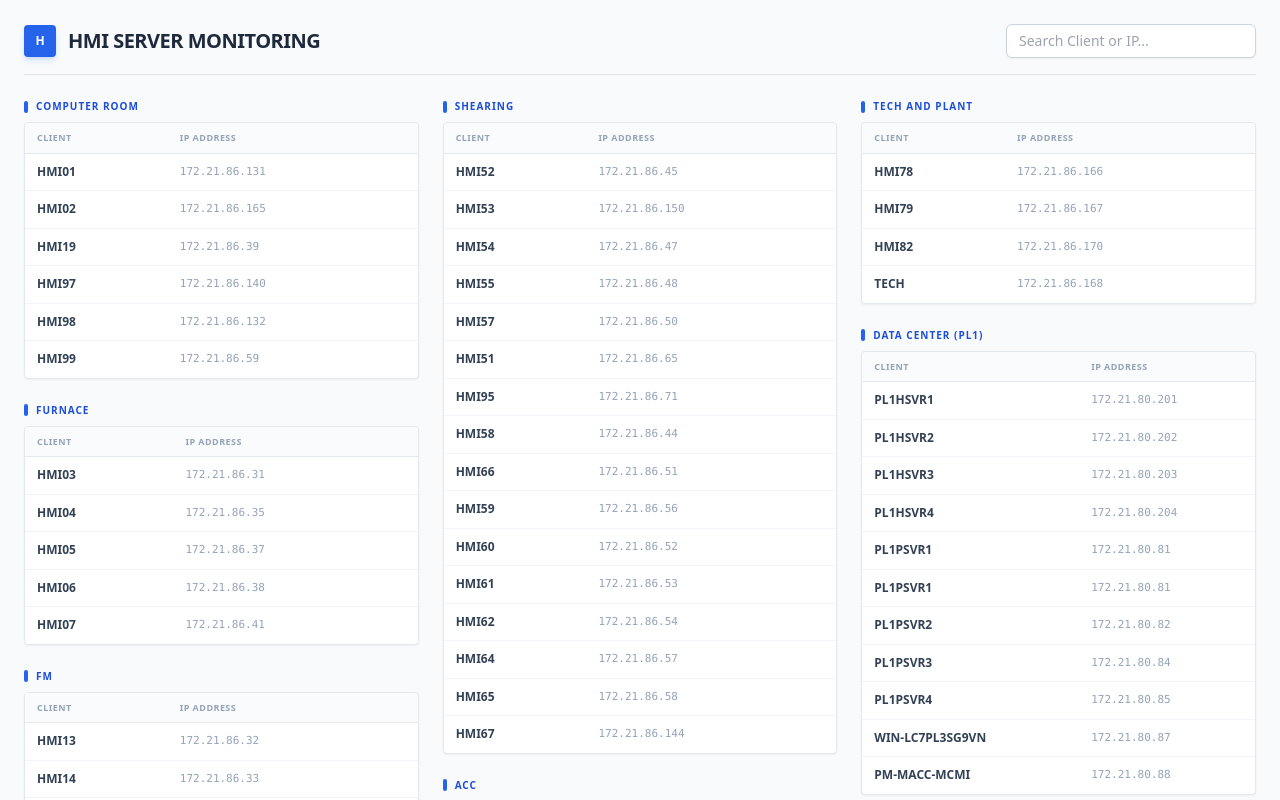
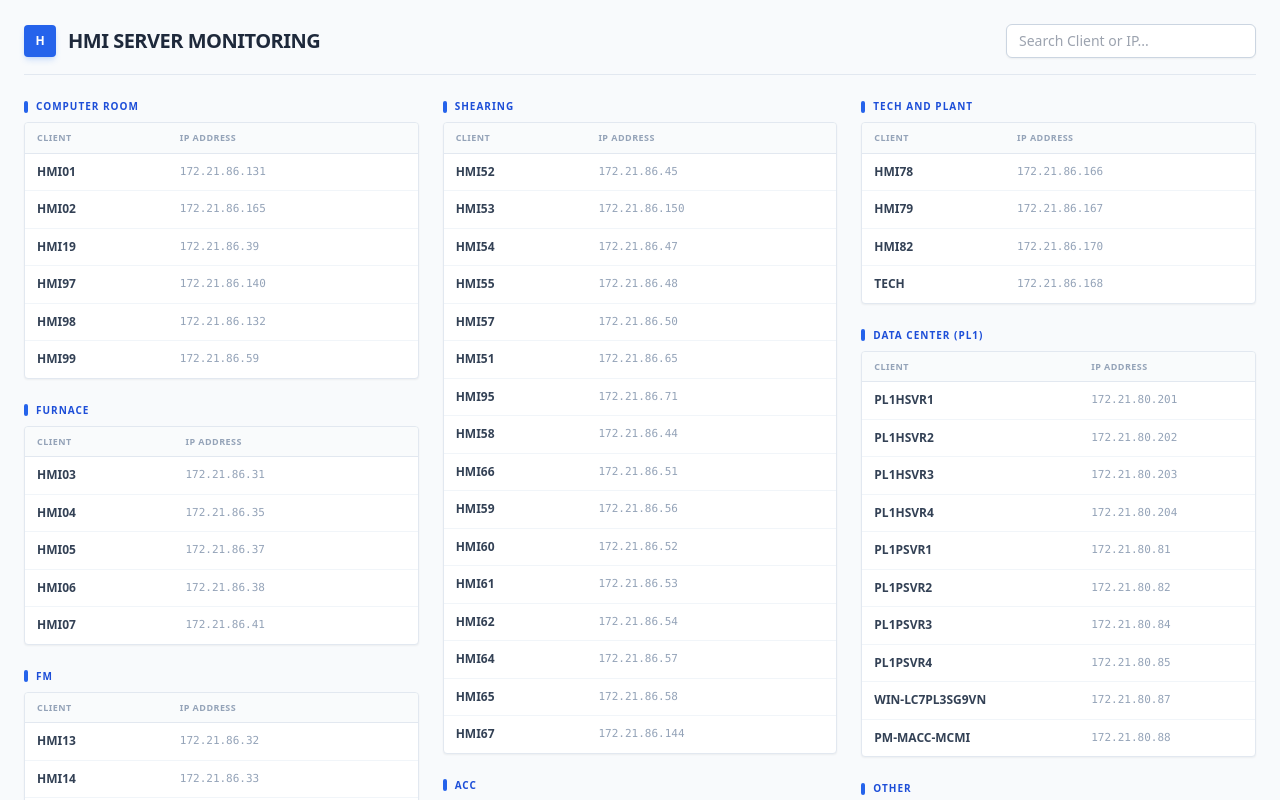
Before and after one commit to dutaposco/listserver, a React (Create React App) app: page / in a window 1280 px wide. Shown: the top 800 px of the page. Built offline with nearby package versions, Linux system fonts and the light colour scheme.

Commit message:
Fix duplicate server entries in App.js
Removed duplicate entry for PL1PSVR1 and adjusted ID for PL1PSVR2.

```diff
--- a/src/App.js
+++ b/src/App.js
@@ -63,8 +63,7 @@ const servers = [
   { id: 103, name: "PL1HSVR3", ipAddress: "172.21.80.203", location: "Data Center", status: "online", category: "DATA CENTER (PL1)" },
   { id: 104, name: "PL1HSVR4", ipAddress: "172.21.80.204", location: "Data Center", status: "backup", category: "DATA CENTER (PL1)" },
   { id: 111, name: "PL1PSVR1", ipAddress: "172.21.80.81", location: "Data Center", status: "online", category: "DATA CENTER (PL1)" },
-  { id: 112, name: "PL1PSVR1", ipAddress: "172.21.80.81", location: "Data Center", status: "online", category: "DATA CENTER (PL1)" }, // Fixing duplicate ID/name if any
-  { id: 1122, name: "PL1PSVR2", ipAddress: "172.21.80.82", location: "Data Center", status: "backup", category: "DATA CENTER (PL1)" },
+  { id: 112, name: "PL1PSVR2", ipAddress: "172.21.80.82", location: "Data Center", status: "backup", category: "DATA CENTER (PL1)" },
   { id: 113, name: "PL1PSVR3", ipAddress: "172.21.80.84", location: "Data Center", status: "online", category: "DATA CENTER (PL1)" },
   { id: 114, name: "PL1PSVR4", ipAddress: "172.21.80.85", location: "Data Center", status: "backup", category: "DATA CENTER (PL1)" },
   { id: 121, name: "WIN-LC7PL3SG9VN", ipAddress: "172.21.80.87", location: "Data Center", status: "online", category: "DATA CENTER (PL1)" },
```
